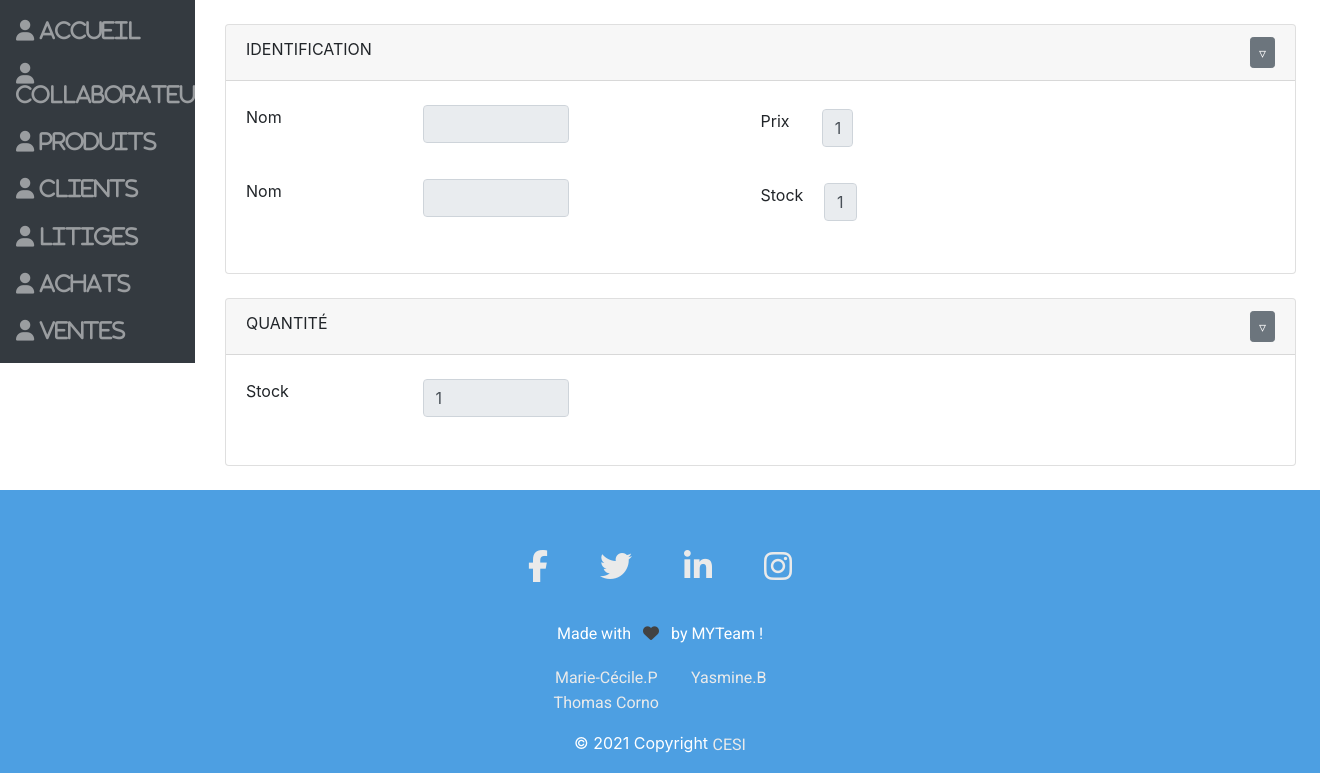
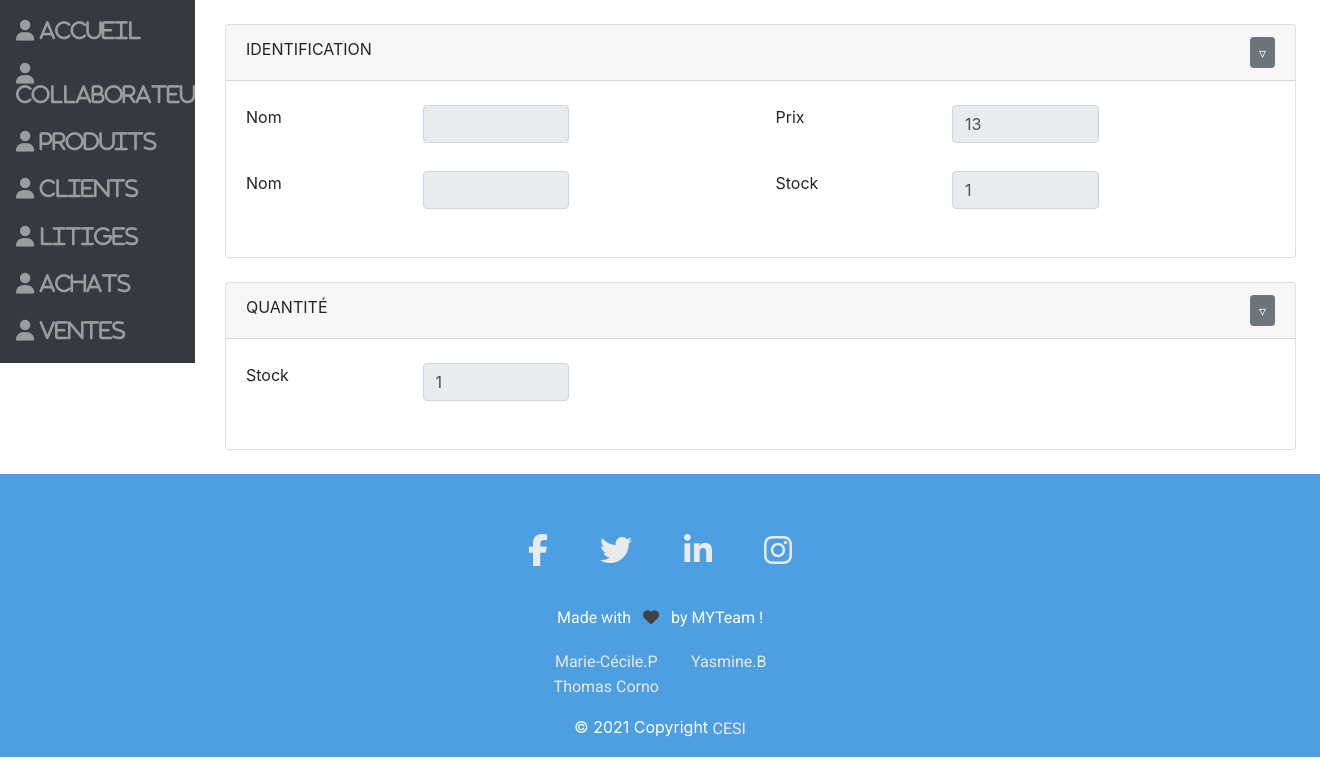
Before and after one commit to yasmineBouslimani/cpaonboard, a PHP site: page /product/show/1 in a window 1320 px wide; the page is wider, and only the part inside the window is pictured. Shown: the part 145-918 px from the top of that part. Run offline with PHP 8.4, Linux system fonts and the light colour scheme; the visitor is signed in with stand-in values (Sample User, id 1); data comes from the database, SQL or seed files in the repository; data that the repository does not hold is empty; a stand-in replaces the project's code that opens the database connection; some libraries are stand-ins or nearby versions.

Commit message:
Columns management in cardForm template

```diff
--- a/src/View/_form_components/_cardForm.html.twig
+++ b/src/View/_form_components/_cardForm.html.twig
@@ -85,7 +85,6 @@
                         {% else %}
                             {% set tabIndexForCol2 = tabIndexBeforeCard+currentRow+CountRow %}
                         {% endif %}
-                        <div class="row mb-1 mt-1">
                             <div class="col-2">
                                 <label for="{{ currentIdInputCol2 }}" class="mr-1">
                                     {{ currentLabelValueCol2}}
@@ -111,7 +110,6 @@
                                            {{ disabled }}/></br>
                                 {% endif %}
                             </div>
-                        </div>
                         {% set currentIndiceArrayCol2 = currentIndiceArrayCol2 + 1 %}
                         {% set tabIndex = tabIndex + 1 %}
                     {% endif %}
```
